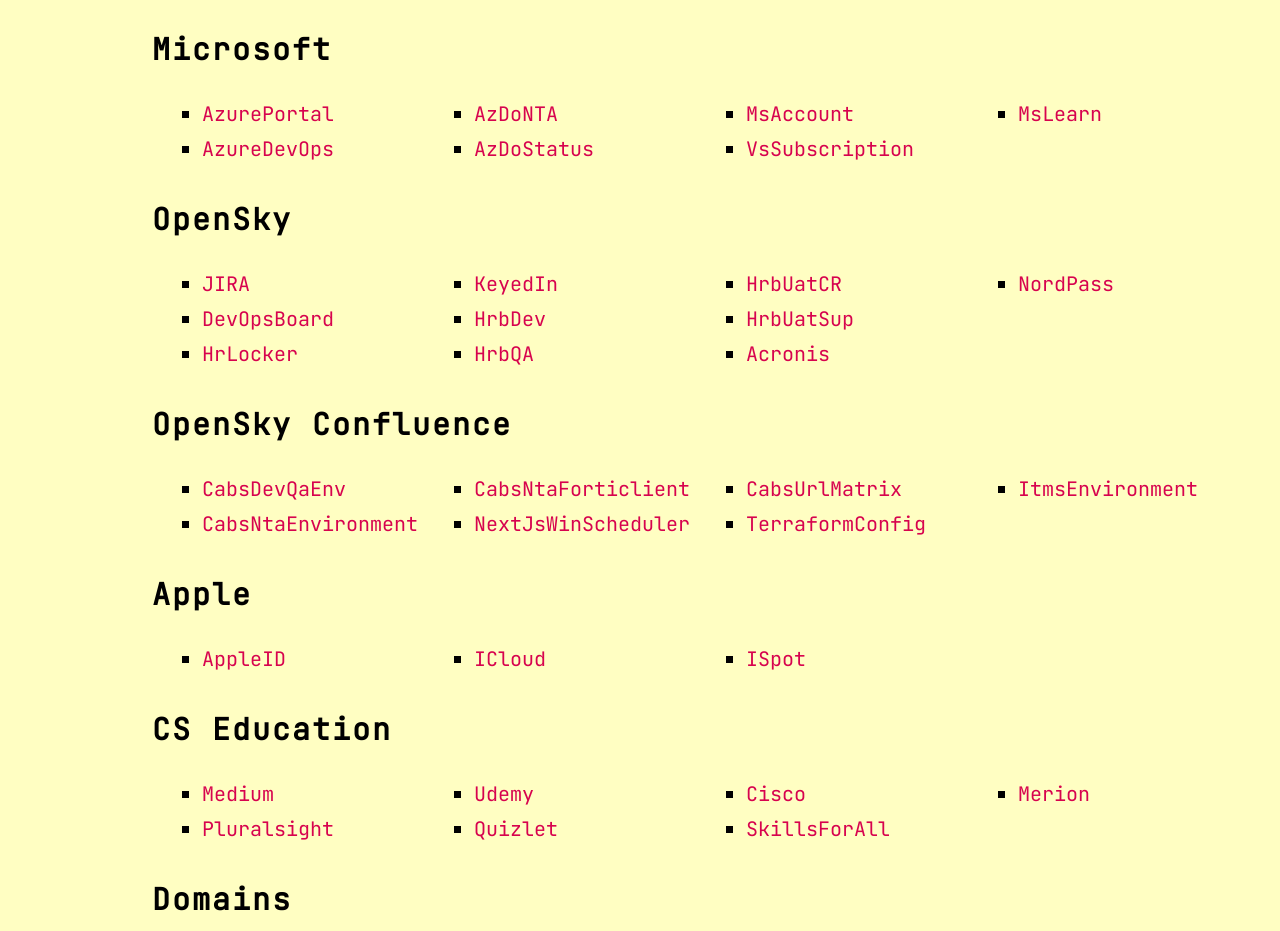
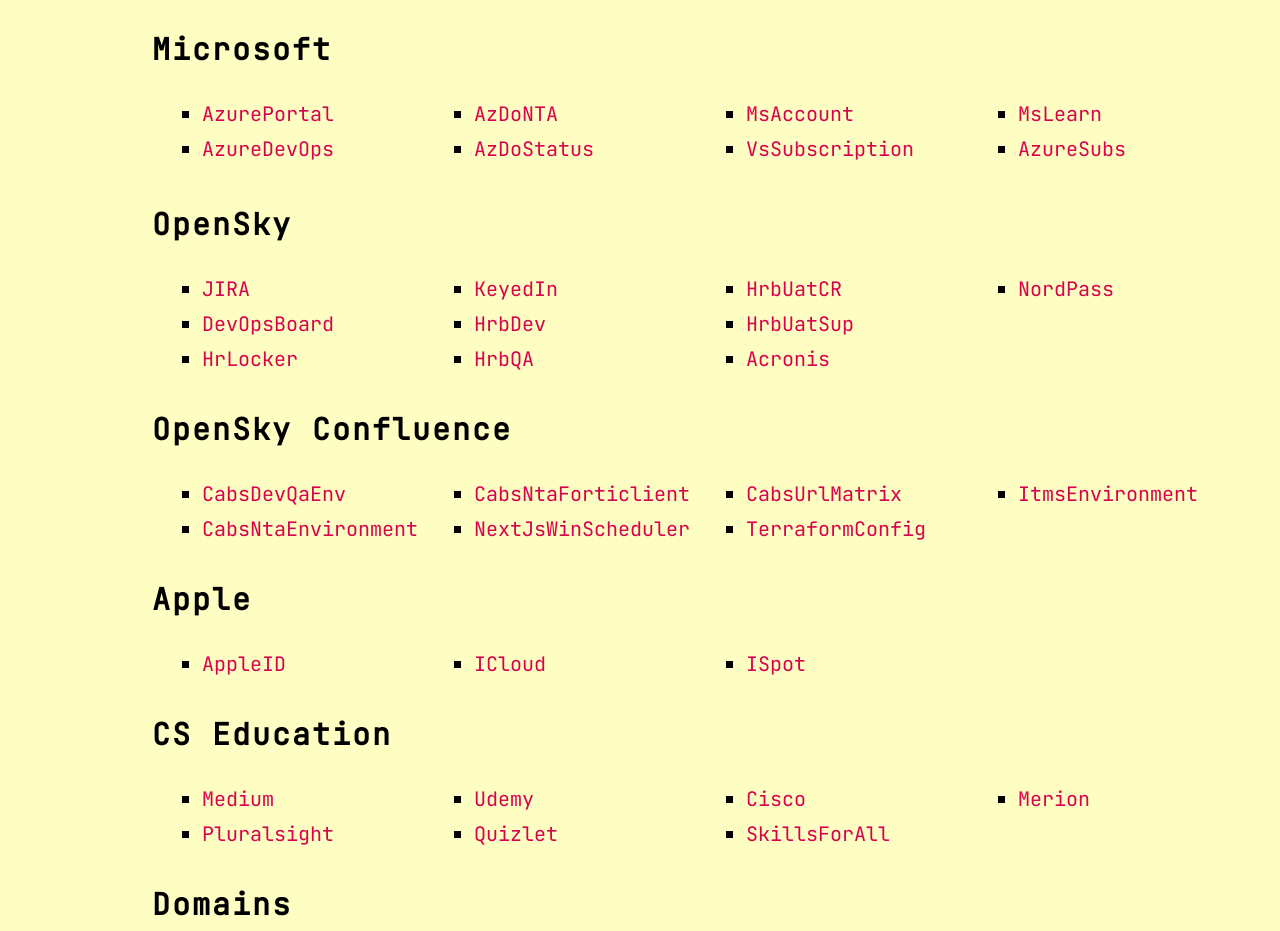
Before and after one commit to 2f4b71a14614/2f4b71a14614.github.io, a plain HTML site: page index.html in a window 1280 px wide. Shown: the part 920-1851 px from the top of the page. Drawn offline with Linux system fonts and the light colour scheme.

Commit message:
CICD deploy to git pages

```diff
--- a/index.html
+++ b/index.html
@@ -85,6 +85,7 @@
             <li><a href="https://account.microsoft.com/account">MsAccount</a></li>
             <li><a href="https://visualstudio.microsoft.com/subscriptions">VsSubscription</a></li>
             <li><a href="https://learn.microsoft.com/en-us">MsLearn</a></li>
+            <li><a href="https://github.com/kolosovpetro/azure-subscriptions/blob/master/CREDENTIALS.md">AzureSubs</a></li>
         </ul class="custom-list">
 
         <h2>OpenSky</h2>
```
